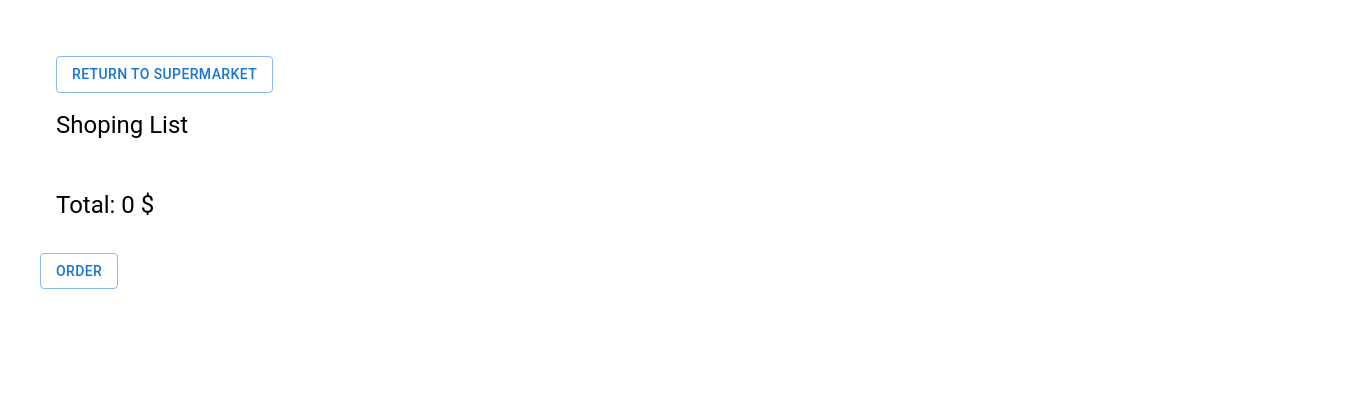
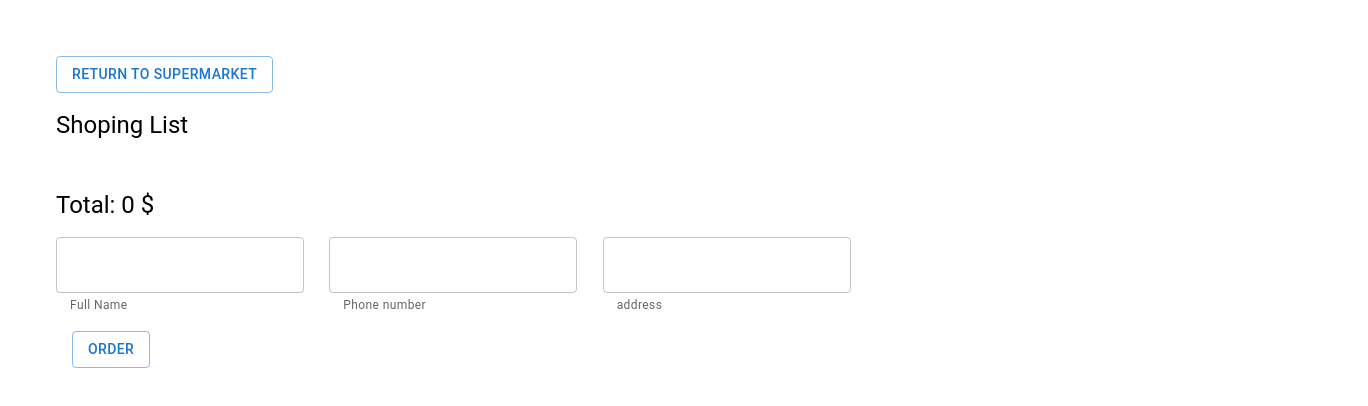
Before and after one commit to sagi21333/colman-second-exercise-react, a React (Create React App) app in the folder front/: page / in a window 1280 px wide. Both pictures are taken after a click on the button "Cart". Shown: the top 406 px of the page, 1368 px wide, since content can reach past the window. Built offline with nearby package versions, Linux system fonts and the light colour scheme.

Commit message:
changing invitingDetails

```diff
--- a/front/src/components/InvitingDetails.js
+++ b/front/src/components/InvitingDetails.js
@@ -1,6 +1,6 @@
 import Grid from '@mui/material/Grid';
 import TextField from '@mui/material/TextField';
-import * as React from 'react';
+import React, { useState, useEffect  } from 'react';
 
 const Product = (props) => {
     const [fullName, setFullName] = useState(props.fullName);
@@ -23,15 +23,15 @@ const Product = (props) => {
     }
 
     return(
-            <Grid container>
-                <Grid Item xs={8}>
-                    <TextField value={fullName} onChange={handleChangeFullName} id="standard-basic" required defaultValue="Full Name" />
+            <Grid container direction="row" sx={{ml:4}}>
+                <Grid Item xs={2.5}>
+                    <TextField value={fullName} onChange={handleChangeFullName} id="standard-basic" required helperText="Full Name" />
                 </Grid>
-                <Grid Item xs={8}>
-                    <TextField value={phoneNumber} onChange={handleChangeNumber} id="standard-basic" required defaultValue="Phone number" />
+                <Grid Item xs={2.5}>
+                    <TextField value={phoneNumber} onChange={handleChangeNumber} id="standard-basic" required helperText="Phone number" />
                 </Grid>
-                <Grid Item xs={8}>
-                <TextField value={address} onChange={handleChangeAddress} id="standard-basic" required defaultValue="address" />
+                <Grid Item xs={2.5}>
+                <TextField value={address} onChange={handleChangeAddress} id="standard-basic" required helperText="address" />
                 </Grid>
             </Grid>
     );
--- a/front/src/components/ShoppingList.js
+++ b/front/src/components/ShoppingList.js
@@ -4,11 +4,15 @@ import Grid from '@mui/material/Grid';
 import Typography from '@mui/material/Typography';
 import React, { useState, useEffect  } from 'react';
 import toast, { Toaster } from 'react-hot-toast';
+import InvitingDetails from './InvitingDetails';
 
 const ShopingList = (props) => {
 
     const [ShoppingList, setShoppingList] = useState(props.ShoppingList);
     const [totalPrice, setTotalPrice] = useState(0);
+    const [fullName, setFullName] = useState(props.fullName);
+    const [phoneNumber, setPhoneNumber] = useState(props.phoneNumber);
+    const [address, setAddress] = useState(props.address);
 
     const handleSubmit = async () => {
         if(ShoppingList.length > 0) {
@@ -29,6 +33,19 @@ const ShopingList = (props) => {
         totalShopingList();
 
       }, ShoppingList);
+
+    const handleChangeFullName = (event) => {
+        setFullName(event.target.value);
+    }
+
+    const handleChangeNumber = (event) => {
+        setPhoneNumber(event.target.value);
+    }
+
+    const handleChangeAddress = (event) => {
+        setAddress(event.target.value);
+    }
+
 
     return(
         <div>
@@ -54,7 +71,16 @@ const ShopingList = (props) => {
                 <Grid item xs={8}>
                     <Typography item xs={12} sx={{p:2}} component="div" variant="h5">Total: {totalPrice} $ </Typography>
                 </Grid>
-                <Grid item xs={4}>
+
+                <InvitingDetails
+                    fullName={fullName}
+                    address={address}
+                    phoneNumber={phoneNumber}
+                    handleChangeAddress={handleChangeAddress}
+                    andleChangePhoneNumber={handleChangeNumber}
+                    handleChangeFullName={handleChangeFullName}/>
+
+                <Grid item xs={4} sx={{ml:4}}>
                     <Button variant="outlined" size="medium" onClick={handleSubmit}>Order</Button>
                 </Grid>
             </Grid>
```
